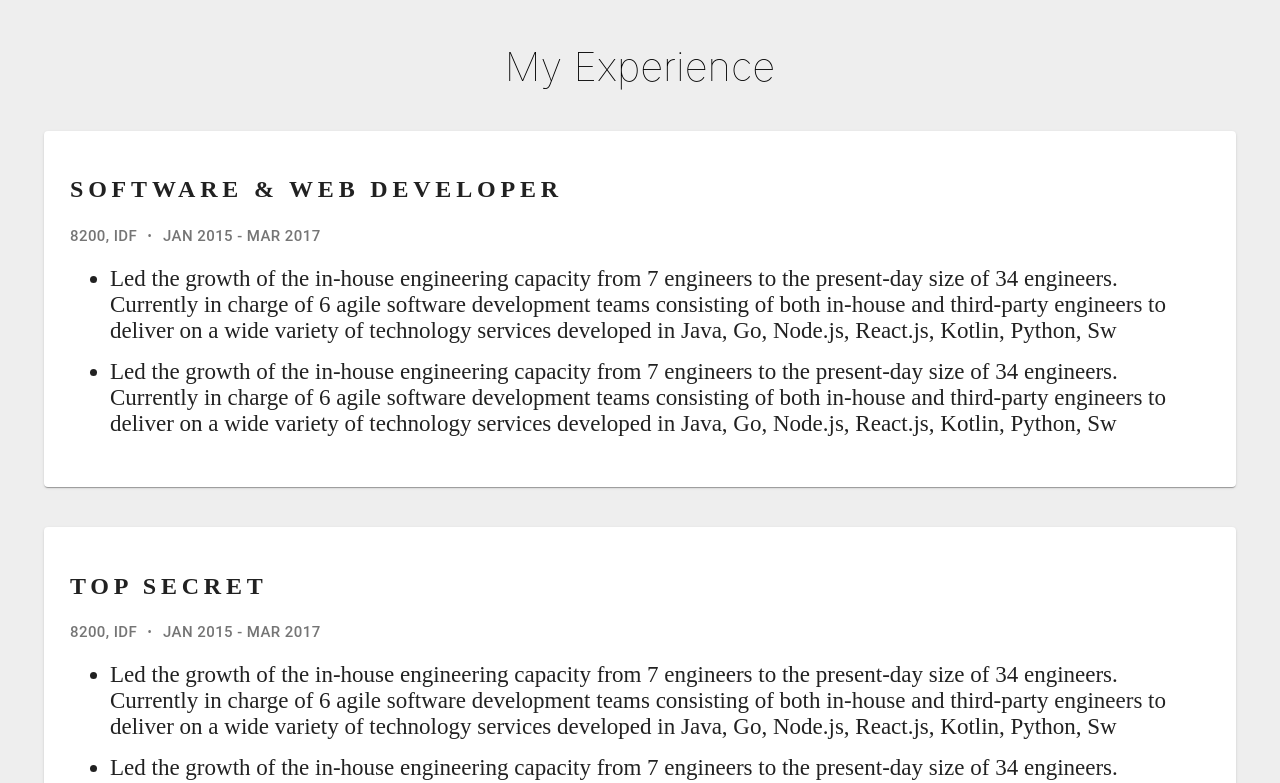
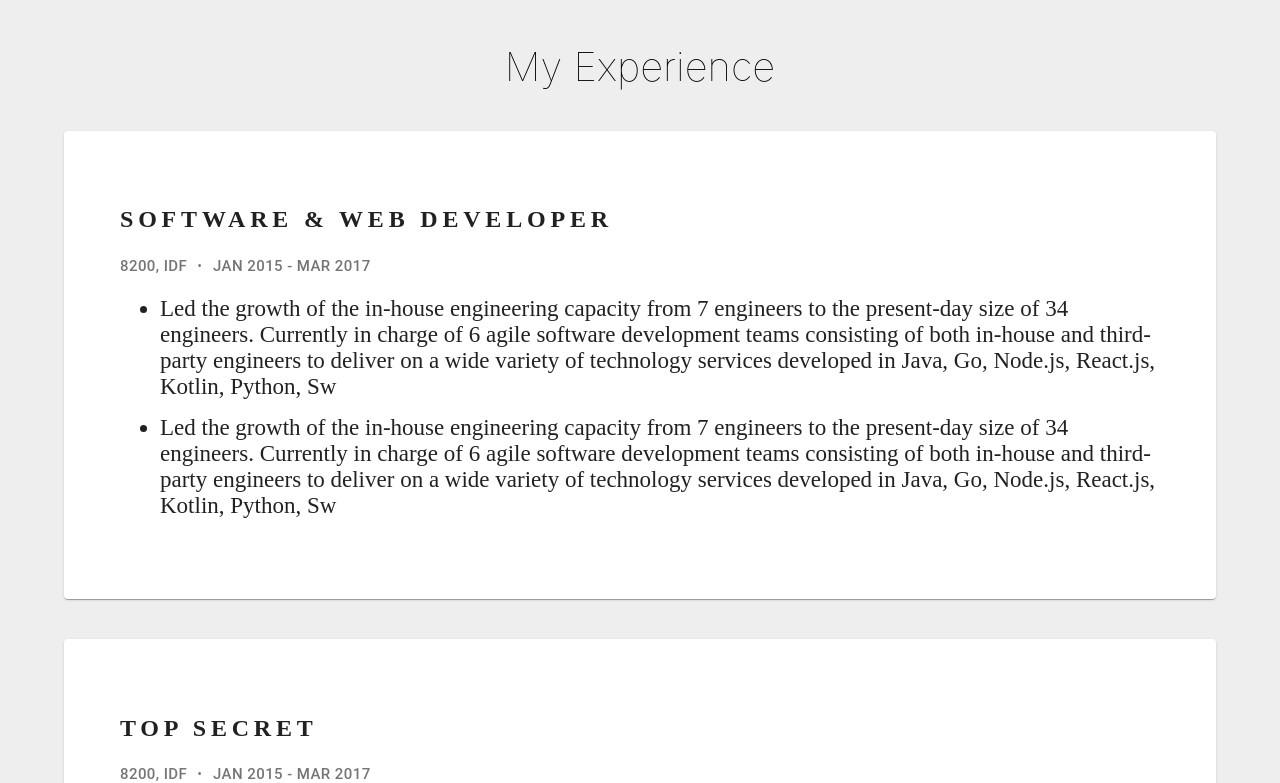
Before and after one commit to ofircohen270/ofircohen, a React (Create React App) app: page / in a window 1280 px wide. Shown: the part 1360-2143 px from the top of the page. Built offline with nearby package versions, Linux system fonts and the light colour scheme.

Commit message:
smarter card style

```diff
--- a/src/App.css
+++ b/src/App.css
@@ -15,6 +15,11 @@ p, li {
     font-size: 23px;
 }
 
+.experience-card {
+    padding: 40px;
+    margin: 40px
+}
+
 /* screenwidth less than 900px
 --------------------------------------------------------------------- */
 @media only screen and (max-width: 900px) {
@@ -22,4 +27,9 @@ p, li {
         padding-inline-start: 20px;
         font-size: 20px;
     }
+
+    .experience-card {
+        padding: 10px;
+        margin: 40px 20px
+    }
 }
--- a/src/components/sections/experience.js
+++ b/src/components/sections/experience.js
@@ -54,9 +54,9 @@ class JobCard extends React.Component {
     }}>•</span>;
 
     render = () => (
-        <Card style={{margin: "40px 20px"}}>
+        <Card className={"experience-card"}>
             <CardContent>
-                <div style={{textAlign: "left", padding: "10px"}}>
+                <div style={{textAlign: "left"}}>
                     <h2>{this.props.job.title}</h2>
                     <Typography variant="button" style={{fontSize: 15}} color="textSecondary" gutterBottom>
                         {this.props.job.location}
```
